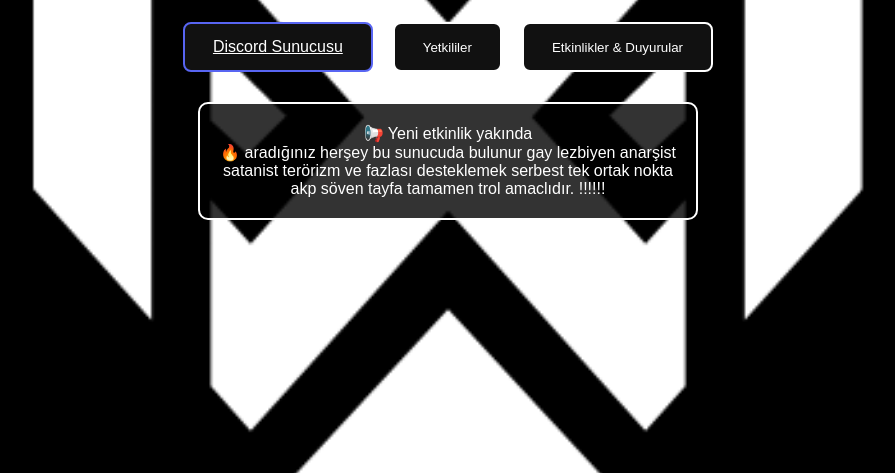
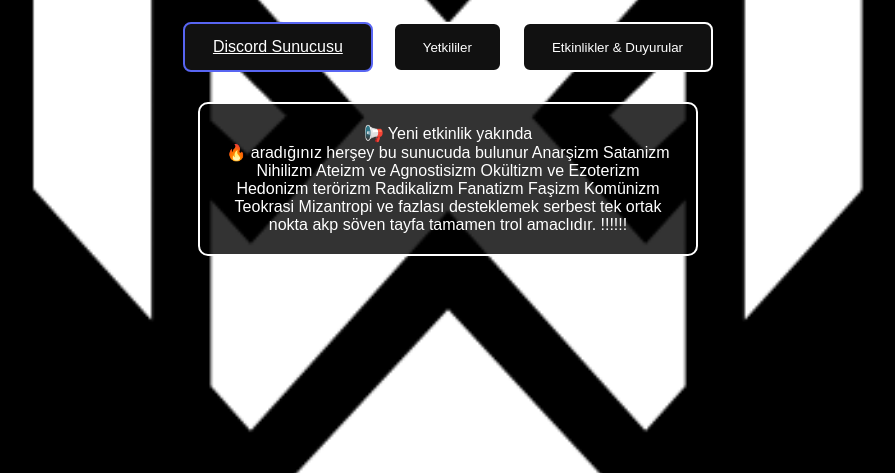
Before and after one commit to Ghosti52/team-oxxo, a plain HTML site: page index.html in a window 1280 px wide. Both pictures are taken after a click on the button "Etkinlikler & Duyurular". Shown: the part 327-800 px from the top of the page, without its empty margins (192-1087 px from the left). Drawn offline with Linux system fonts and the light colour scheme.

Commit message:
Revise index.html with updated content and structure
Updated the HTML structure and content, including new event announcements and additional text in the 'duyurular' section.

```diff
--- a/index.html
+++ b/index.html
@@ -34,7 +34,14 @@
 
     <div id="duyurular" class="panel">
       <p>📢 Yeni etkinlik yakında</p>
-      <p>🔥 aradığınız herşey bu sunucuda bulunur gay lezbiyen anarşist satanist terörizm ve fazlası desteklemek serbest
+      <p>🔥 aradığınız herşey bu sunucuda bulunur
+        Anarşizm Satanizm Nihilizm
+        Ateizm ve Agnostisizm
+        Okültizm ve Ezoterizm
+        Hedonizm
+        terörizm Radikalizm Fanatizm Faşizm Komünizm
+        Teokrasi Mizantropi
+        ve fazlası desteklemek serbest
         tek ortak nokta akp söven tayfa tamamen trol amaclıdır. !!!!!!</p>
     </div>
 
```
